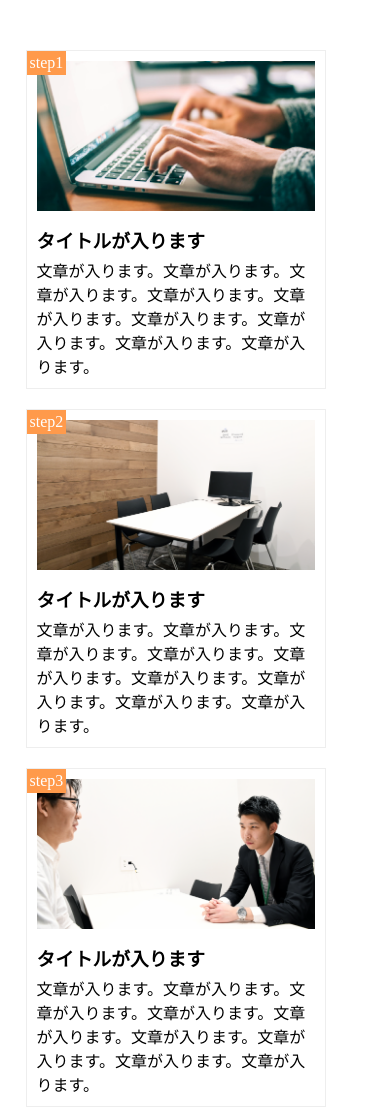
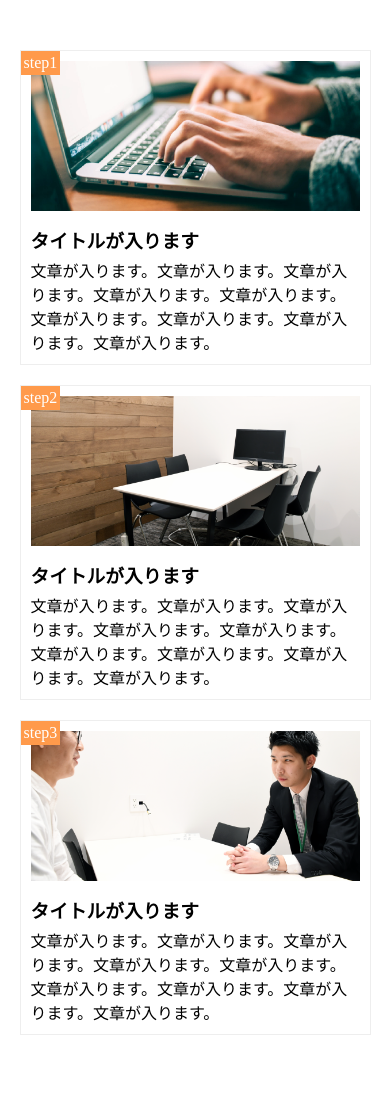
Before and after one commit to RITSUYA2020/Submission-subject, a plain HTML site: page index.html in a window 390 px wide. After the commit the page ends 1085 px from the top, so only its background shows below. Drawn offline with Linux system fonts and the light colour scheme.

Commit message:
[Update]レスポンシブ対応

```diff
--- a/style.css
+++ b/style.css
@@ -2,6 +2,7 @@
   margin: 0;
   padding: 0;
   box-sizing: border-box;
+  color: ;
 }
 
 a {
@@ -67,17 +68,20 @@ main {
 }
 
 @media screen and (max-width:768px) {
+
     main {
-        width: 90%;
-        margin: 50px 0;
+        width: 100%;
     }
     .step-box {
+        width: 90%;
         margin: 0 auto;
         float: none;
         margin-bottom: 20px;
     }
+    .step-img1,.step-img2,.step-img3 {
+        width: 100%;
+    }
     .step-box:last-child {
         margin: 0 auto;
-        margin-bottom: 0;
     }
 }
```
